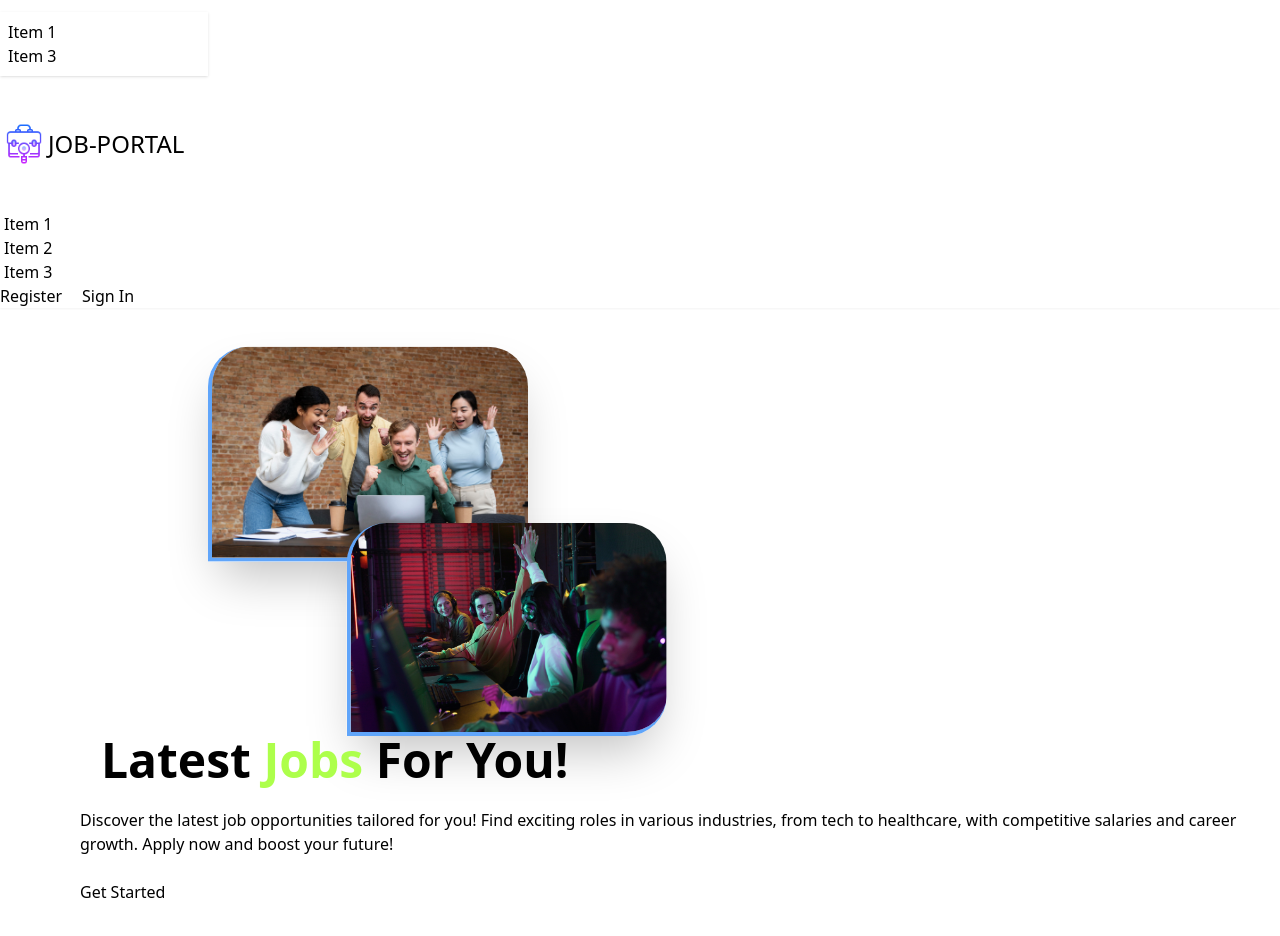
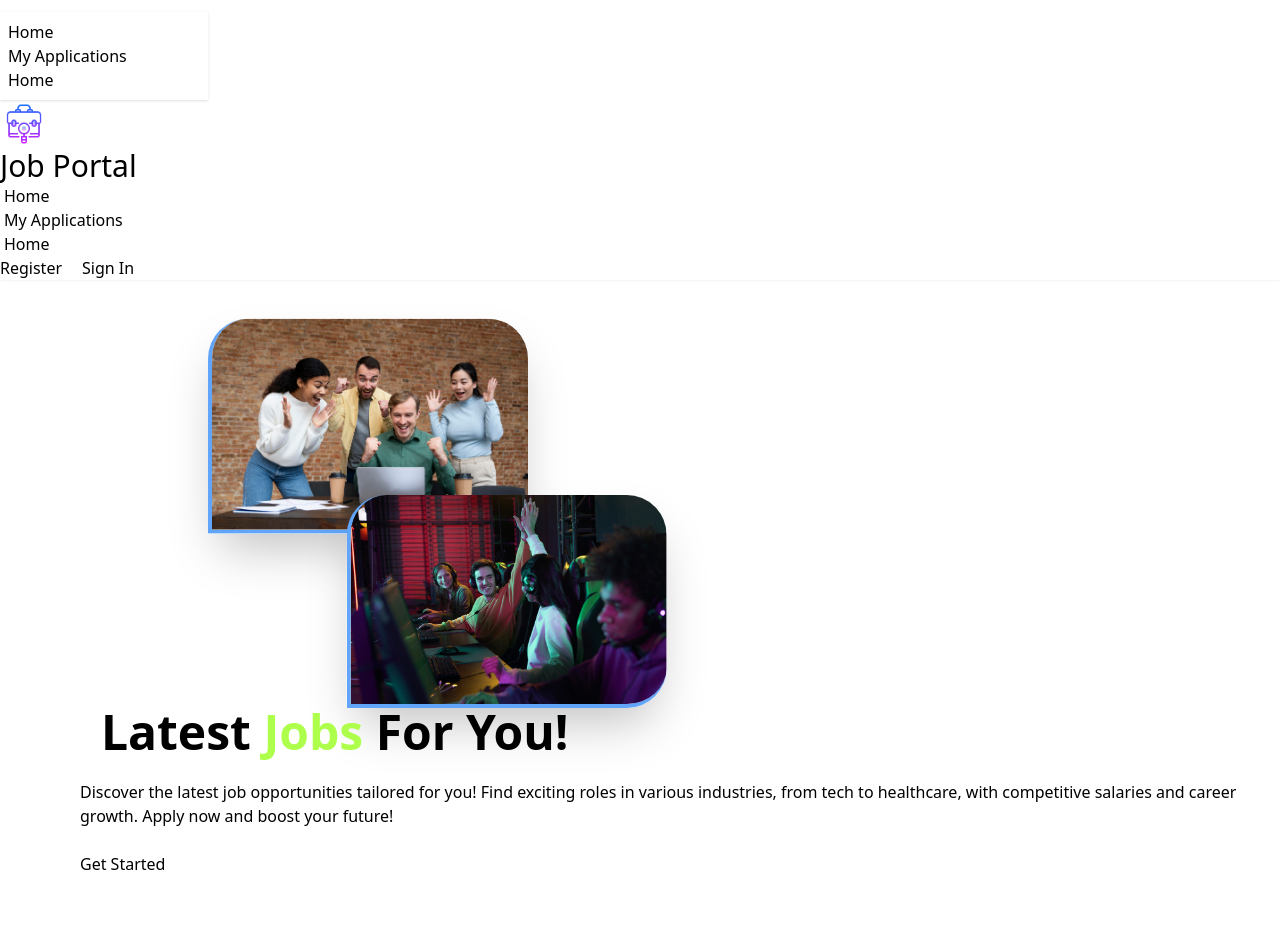
Before and after one commit to shahrukkabir/JOB-PORTAL-CLIENT, a React (Vite) app: page / in a window 1280 px wide. Shown: the top 936 px of the page. Built offline with nearby package versions, Linux system fonts and the light colour scheme; no server answers.

Commit message:
my application

```diff
--- a/package.json
+++ b/package.json
@@ -19,7 +19,8 @@
     "react-dom": "^19.0.0",
     "react-icons": "^5.5.0",
     "react-router-dom": "^7.3.0",
-    "sort-by": "^1.2.0"
+    "sort-by": "^1.2.0",
+    "sweetalert2": "^11.17.2"
   },
   "devDependencies": {
     "@eslint/js": "^9.21.0",
--- a/src/Context/AuthContext/AuthProvider.jsx
+++ b/src/Context/AuthContext/AuthProvider.jsx
@@ -25,7 +25,7 @@ const AuthProvider = ({ children }) => {
         return signOut(auth);
     }
 
-    const signInWithGoogle = () => {
+    const signUpWithGoogle = () => {
         setLoading(true);
         return signInWithPopup(auth,provider)
     }
@@ -48,7 +48,7 @@ const AuthProvider = ({ children }) => {
         createUser,
         signInUser,
         signOutUser,
-        signInWithGoogle
+        signUpWithGoogle
     }
 
     return (
--- a/src/Pages/JobApply/JobApply.jsx
+++ b/src/Pages/JobApply/JobApply.jsx
@@ -1,8 +1,12 @@
 import React from 'react';
-import { useParams } from 'react-router-dom';
+import { useNavigate, useParams } from 'react-router-dom';
 import useAuth from './../../useAuth/useAuth';
+import Swal from 'sweetalert2';
 
 const JobApply = () => {
+
+    const navigate = useNavigate();
+
     const { id } = useParams();
     const { user } = useAuth();
     // console.log(id,user);
@@ -19,7 +23,7 @@ const JobApply = () => {
         const jobApplication = {
             job_id: id,
             name,
-            applicant_emai: user.email,
+            applicant_email: user.email,
             linkedIn,
             phone,
             github,
@@ -34,7 +38,17 @@ const JobApply = () => {
         })
             .then(res => res.json())
             .then(data => {
-                console.log(data);
+                if (data.insertedId) {
+                    Swal.fire({
+                        position: "center",
+                        icon: "success",
+                        title: "Your application has been saved",
+                        showConfirmButton: false,
+                        timer: 1500
+                    });
+                }
+                navigate('/myApplications');
+
             })
 
     };
--- /dev/null
+++ b/src/Pages/MyApplication/MyApplication.jsx
@@ -0,0 +1,23 @@
+import React, { useEffect, useState } from 'react';
+import useAuth from '../../useAuth/useAuth';
+
+const MyApplication = () => {
+
+    const { user } = useAuth();
+
+    const [jobs, setJobs] = useState([]);
+
+    useEffect(() => {
+        fetch(`http://localhost:5000/job-application?email=${user.email}`)
+            .then(res => res.json())
+            .then(data => setJobs(data))
+    }, [user.email])
+
+    return (
+        <div>
+            <h2 className="3xl">My APPLICATION: {jobs.length}</h2>
+        </div>
+    );
+};
+
+export default MyApplication;
--- a/src/Pages/Register/Register.jsx
+++ b/src/Pages/Register/Register.jsx
@@ -1,5 +1,5 @@
 import Lottie from "lottie-react";
-import { Link } from "react-router-dom";
+import { Link, useNavigate } from "react-router-dom";
 import { useContext } from "react";
 import registerLottieData from '../../assets/lottie/register-lottie.json';
 import AuthContext from "../../Context/AuthContext/AuthContext";
@@ -7,14 +7,17 @@ import { FaGoogle } from "react-icons/fa6";
 
 export default function Register() {
 
-    const { createUser, signInWithGoogle } = useContext(AuthContext);
-    const handleGoogleSignIn = () => {
-        signInWithGoogle()
+    const navigate = useNavigate();
+    const { createUser, signUpWithGoogle } = useContext(AuthContext);
+
+    const handleGoogleSignUp = () => {
+        signUpWithGoogle()
             .then((result) => {
-                console.log("Google Sign-In Successful:", result.user);
+                console.log("Google Sign-Up Successful:", result.user);
+                navigate("/", { replace: true });
             })
             .catch((error) => {
-                console.error("Google Sign-In Error:", error);
+                console.error("Google Sign-Up Error:", error);
             });
     };
 
@@ -35,6 +38,7 @@ export default function Register() {
         createUser(email, password)
             .then(res => {
                 console.log(res.user);
+                navigate("/", { replace: true });
             })
             .catch(error => {
                 console.log(error.message);
@@ -62,7 +66,7 @@ export default function Register() {
                     </div>
                     <button type="submit" className="w-full bg-blue-500 text-white py-2 rounded-lg hover:bg-blue-600 transition">Register</button>
                 </form>
-                <button onClick={handleGoogleSignIn} className="w-full mt-4 bg-red-500 text-white py-2 rounded-lg hover:bg-red-600 transition flex items-center justify-center gap-2">
+                <button onClick={handleGoogleSignUp} className="w-full mt-4 bg-red-500 text-white py-2 rounded-lg hover:bg-red-600 transition flex items-center justify-center gap-2">
                     <FaGoogle /> Sign up with Google
                 </button>
                 <p className="mt-4 text-center text-gray-300">
--- a/src/Pages/Shared/NavBar.jsx
+++ b/src/Pages/Shared/NavBar.jsx
@@ -1,5 +1,5 @@
 import React, { useContext } from 'react';
-import { Link } from 'react-router-dom';
+import { Link, NavLink } from 'react-router-dom';
 import AuthContext from '../../Context/AuthContext/AuthContext';
 import logo from '../../assets/logo.png'
 
@@ -17,30 +17,30 @@ const NavBar = () => {
             })
     }
 
+    const links = <>
+        <li><NavLink to="/">Home</NavLink></li>
+        <li><NavLink to="/myApplications">My Applications</NavLink></li>
+        <li><NavLink to="/">Home</NavLink></li>
+    </>
+
     return (
         <div className="navbar bg-base-100 shadow-sm">
             <div className="navbar-start">
                 <div className="dropdown">
-                    <div tabIndex={0} role="button" className="btn btn-ghost lg:hidden">
-                        <svg xmlns="http://www.w3.org/2000/svg" className="h-5 w-5" fill="none" viewBox="0 0 24 24" stroke="currentColor"> <path strokeLinecap="round" strokeLinejoin="round" strokeWidth="2" d="M4 6h16M4 12h8m-8 6h16" /> </svg>
-                    </div>
-                    <ul tabIndex={0}
-                        className="menu menu-sm dropdown-content bg-base-100 rounded-box z-1 mt-3 w-52 p-2 shadow">
-                        <li><a>Item 1</a></li>
-                        <li><a>Item 3</a></li>
+                    <ul
+                        tabIndex={0}
+                        className="menu menu-sm dropdown-content bg-base-100 rounded-box z-[1] mt-3 w-52 p-2 shadow">
+                        {links}
                     </ul>
                 </div>
-                <Link to="/" className="btn btn-ghost py-7 my-4 flex items-center">
-                    <img className='w-12' src={logo} alt="Job Portal Logo" />
-                    <h3 className="text-2xl">JOB-PORTAL</h3>
-                </Link>
-
+                <a className="btn btn-ghost text-xl">
+                    <img className='w-12' src={logo} alt="" />
+                    <h3 className="text-3xl">Job Portal</h3>
+                </a>
             </div>
             <div className="navbar-center hidden lg:flex">
                 <ul className="menu menu-horizontal px-1">
-                    <li><a>Item 1</a></li>
-                    <li><a>Item 2</a></li>
-                    <li><a>Item 3</a></li>
+                    {links}
                 </ul>
             </div>
             <div className="navbar-end">
--- a/src/Pages/SignIn/SignIn.jsx
+++ b/src/Pages/SignIn/SignIn.jsx
@@ -38,6 +38,7 @@ export default function SignIn() {
         signInUser(email, password)
             .then(res => {
                 console.log('Sign in ', res.user);
+                navigate(from);
             })
             .catch(e => {
                 console.log('Error', e);
--- a/src/router/router.jsx
+++ b/src/router/router.jsx
@@ -6,6 +6,7 @@ import SignIn from "../Pages/SignIn/SignIn";
 import JobDetails from "../Pages/JobDetails/JobDetails";
 import PrivateRoute from './PrivateRoute';
 import JobApply from './../Pages/JobApply/JobApply';
+import MyApplication from "../Pages/MyApplication/MyApplication";
 
 
 const router = createBrowserRouter([
@@ -28,6 +29,10 @@ const router = createBrowserRouter([
         element: <PrivateRoute><JobApply></JobApply></PrivateRoute>
       },
       {
+        path: '/myApplications',
+        element: <PrivateRoute><MyApplication></MyApplication></PrivateRoute>
+      },
+      {
         path: '/register',
         element: <Register></Register>
       },
```
Also changed, not shown: 1 other file (tests, documents, lock files or other folders).
